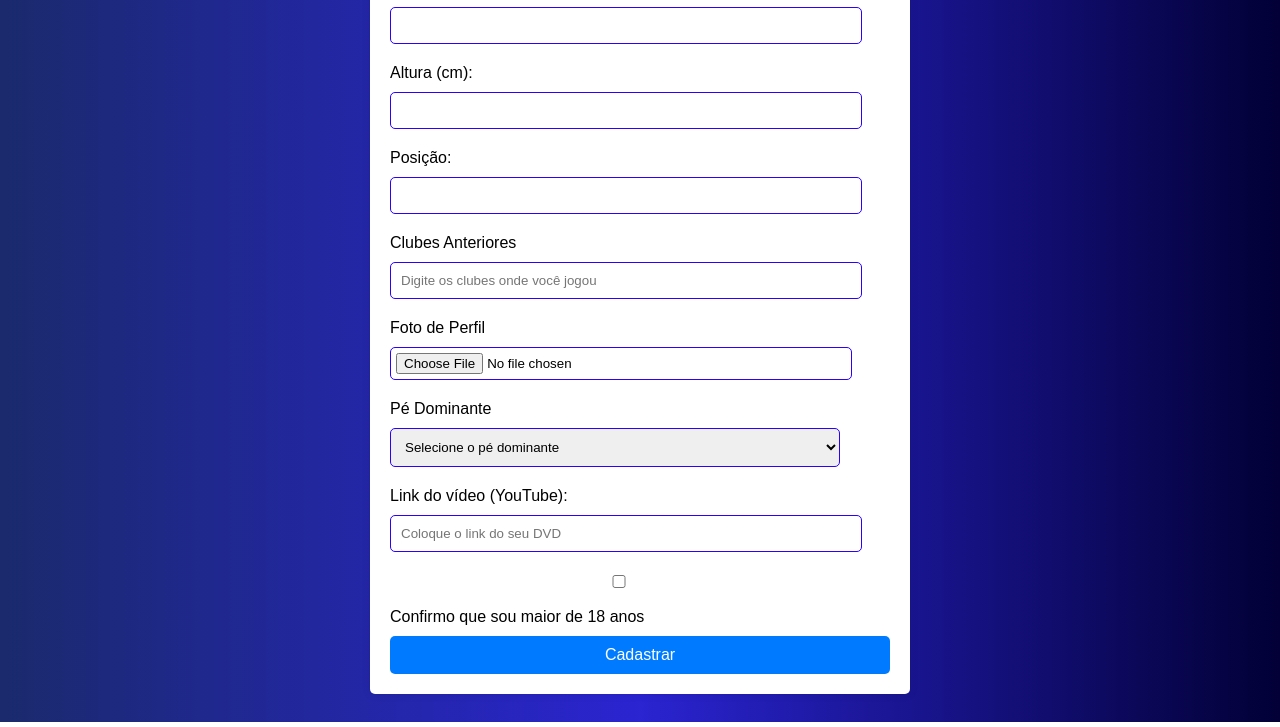
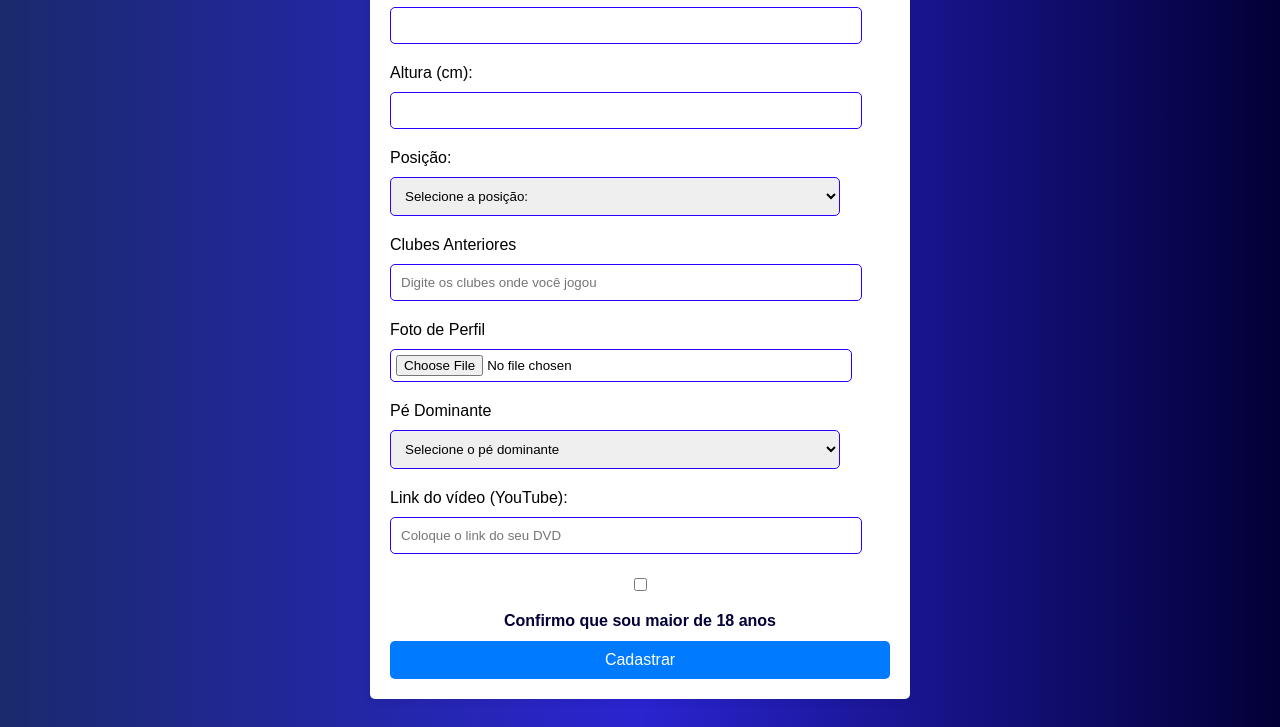
Before and after one commit to vhdtv/ScoutPlay, a plain HTML site: page src/main/resources/static/formularioAtleta.html in a window 1280 px wide. Shown: the part 902-1629 px from the top of the page. Drawn offline with Linux system fonts and the light colour scheme.

Commit message:
Atualização

```diff
--- a/src/main/resources/static/formularioAtleta.html
+++ b/src/main/resources/static/formularioAtleta.html
@@ -57,6 +57,18 @@
     border-radius: 5px;
     border: 1px solid #2b00ff;
 }
+    .checkbox-container{
+        text-align: center;
+        padding: 1px;
+
+    }
+
+    .confirmoquesoumaior{
+        margin-top: 1px;
+        font-weight: bold;
+        color: #020036;
+    }
+
     </style>
 
 </head>
@@ -103,7 +115,24 @@
         <input type="number" id="height" name="height" required>
 
         <label for="position">Posição:</label>
-        <input type="text" id="position" name="position" required>
+                <select id="position" name="position" required>
+                    <option value=""disabled selected>Selecione a posição:</option>
+                    <option value="atacante">Centroavante</option>
+                    <option value="atacante">Ponta esquerda</option>
+                    <option value="atacante">Ponta direita</option>
+                    <option value="atacante">Segundo atacante</option>
+                    <option value="meio-campo">Meio-campista central</option>
+                    <option value="meio-campo">Meio-campista direito</option>
+                    <option value="meio-campo">Meio-campista esquerda</option>
+                    <option value="meio-campo">Volante direito</option>
+                    <option value="meio-campo">Volante esquerdo</option>
+                    <option value="defensor">Lateral direito</option>
+                    <option value="defensor">Lateral esquerdo</option>
+                    <option value="defensor">Zagueiro central</option>
+                    <option value="defensor">Zagueiro direito</option>
+                    <option value="defensor">Zagueiro esquerdo</option>
+                    <option value="goleiro">Goleiro</option>
+                </select>
 
 
         <label for="clubes">Clubes Anteriores</label>
@@ -124,8 +153,8 @@
         <input type="url" id="video" name="video" placeholder="Coloque o link do seu DVD" required>
 
         <div class="checkbox-container">
-            <input type="checkbox" id="over18" name="over18" required>
-            <label for="over18">Confirmo que sou maior de 18 anos</label>
+            <input class="check" type="checkbox" id="over18" name="over18" required>
+            <label class="confirmoquesoumaior"  for="over18">Confirmo que sou maior de 18 anos</label>
         </div>
 
         <button type="submit">Cadastrar</button>
```
Also changed, not shown: src/main/resources/static/editarPerfilAtleta.html (+2 -2 lines), src/main/resources/static/formularioOlheiro.html (+0 -1 lines).
